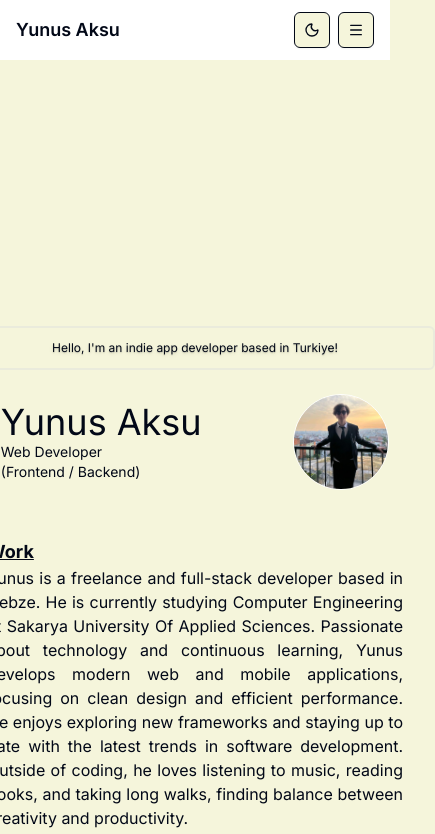
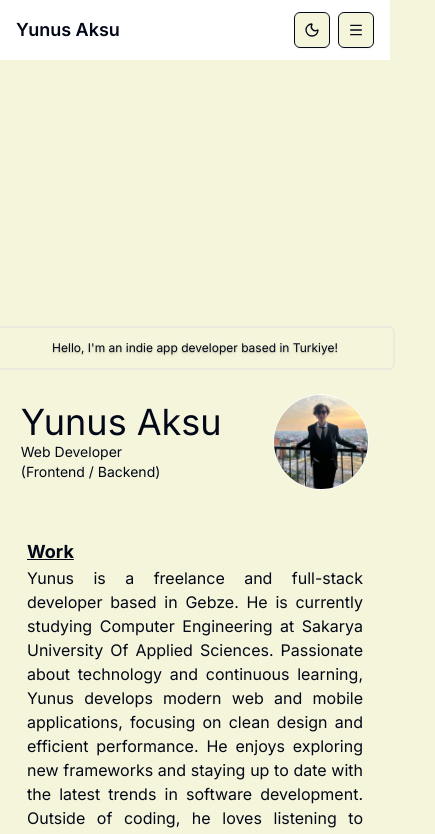
Before and after one commit to RounenRais/blog, a Next.js app: page / in a window 390 px wide. Shown: the top 834 px of the page, 435 px wide, since content can reach past the window. Built offline with nearby package versions, Linux system fonts and the light colour scheme; no server answers.

Commit message:
fix mobile problem

```diff
--- a/src/app/globals.css
+++ b/src/app/globals.css
@@ -79,5 +79,9 @@ html.dark {
   .works-text{
    text-align: center;
 }
+.w-120{
+      width: calc(var(--spacing) * 100) ;
 
 }
+
+}
```
